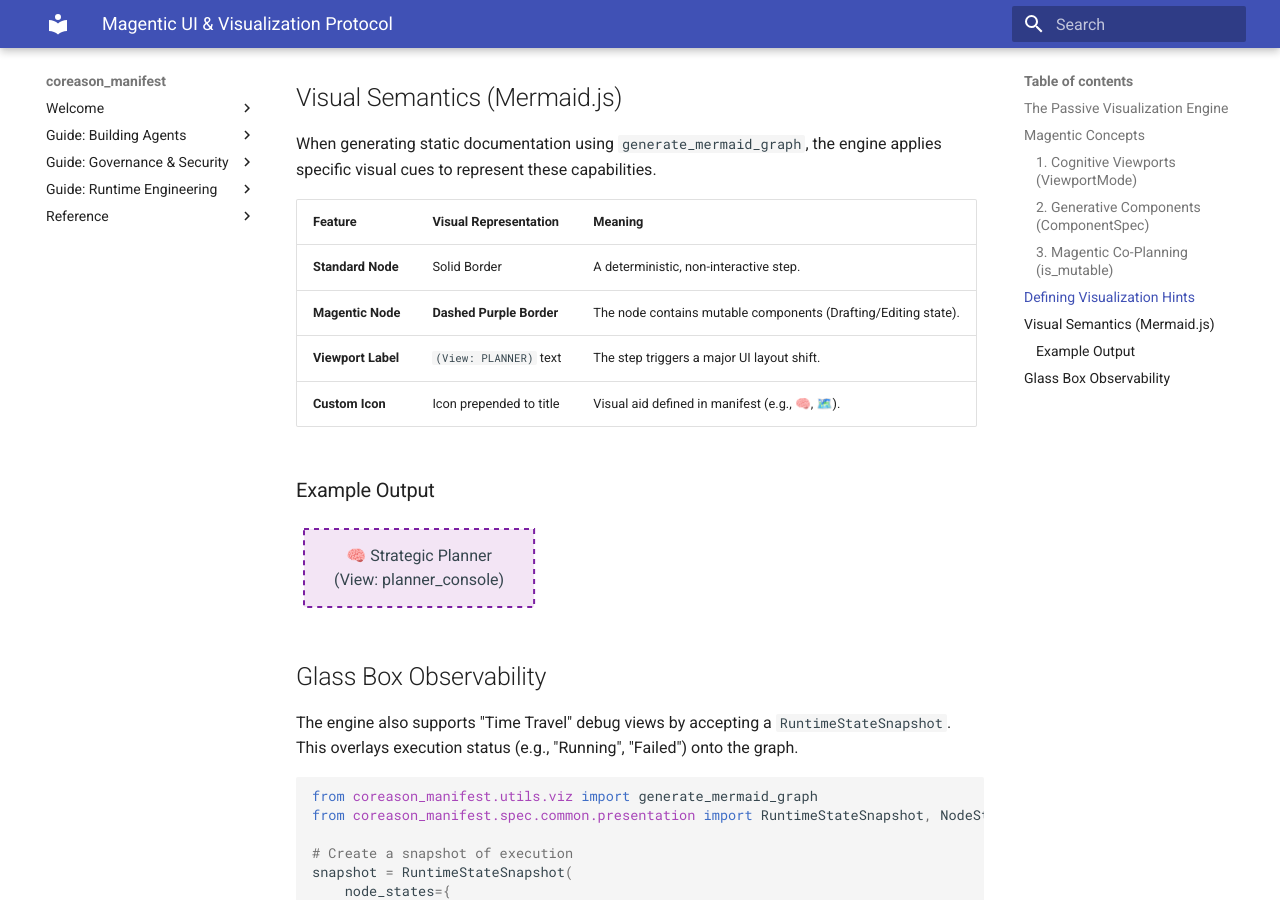
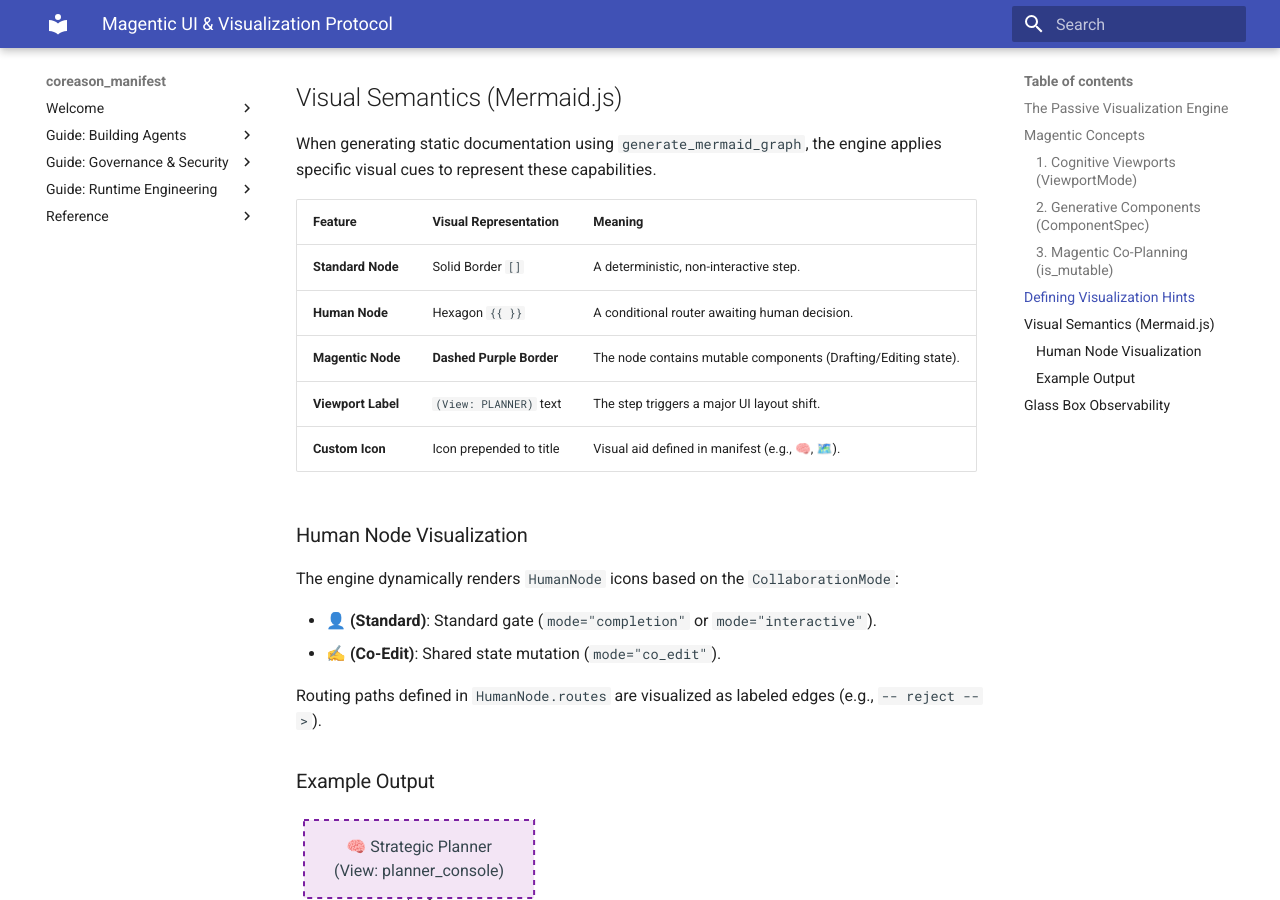
Before and after one commit to CoReason-AI/coreason-manifest, an MkDocs documentation site: the page built from docs/visualization.md, in a window 1280 px wide and 900 px high, scrolled down 2052 px. Built offline with MkDocs 1.6.1 and Material for MkDocs 9.7.7, drawn with Linux system fonts in a browser that asks for light colours.

Commit message:
feat: Update Mermaid visualization for HumanNode routing and collaboration (#500)
* Update Mermaid graph generation for HumanNode routing and collaboration

- Updated `_generate_recipe_mermaid` in `src/coreason_manifest/utils/viz.py` to visualize `HumanNode` routing and collaboration.
- Added logic to display different icons based on `CollaborationMode` ("✍️" for `co_edit`, "👤" otherwise).
- Included the render strategy protocol in the node label.
- Added explicit routing edges for `HumanNode.routes`.
- Added `tests/test_viz_human_routing.py` to verify the new visualization features.

* Synchronize documentation with Shared Agency and Human Routing changes

- Updated `docs/ux_collaboration.md`:
    - Documented `SteeringCommand` and `RenderStrategy` Enums.
    - Added `trace_intervention` to `CollaborationConfig` schema and examples.
- Updated `docs/graph_recipes.md`:
    - Redefined `HumanNode` as a conditional router.
    - Documented `routes` field.
    - Updated Mermaid diagram to use hexagons `{{ }}` for Human Nodes.
    - Updated JSON example to include `routes`.
- Updated `docs/visualization.md`:
    - Added "Human Node Visualization" section detailing dynamic icons (👤 vs ✍️) and decision edges.
    - Updated Visual Semantics table.
    - Updated Mermaid example to show `HumanNode` with hexagon and icon.
- Verified consistency across documentation files.

````diff
--- a/docs/visualization.md
+++ b/docs/visualization.md
@@ -78,17 +78,34 @@ When generating static documentation using `generate_mermaid_graph`, the engine
 
 | Feature | Visual Representation | Meaning |
 | :--- | :--- | :--- |
-| **Standard Node** | Solid Border | A deterministic, non-interactive step. |
+| **Standard Node** | Solid Border `[]` | A deterministic, non-interactive step. |
+| **Human Node** | Hexagon `{{ }}` | A conditional router awaiting human decision. |
 | **Magentic Node** | **Dashed Purple Border** | The node contains mutable components (Drafting/Editing state). |
 | **Viewport Label** | `(View: PLANNER)` text | The step triggers a major UI layout shift. |
 | **Custom Icon** | Icon prepended to title | Visual aid defined in manifest (e.g., 🧠, 🗺️). |
+
+### Human Node Visualization
+
+The engine dynamically renders `HumanNode` icons based on the `CollaborationMode`:
+
+*   **👤 (Standard)**: Standard gate (`mode="completion"` or `mode="interactive"`).
+*   **✍️ (Co-Edit)**: Shared state mutation (`mode="co_edit"`).
+
+Routing paths defined in `HumanNode.routes` are visualized as labeled edges (e.g., `-- reject -->`).
 
 ### Example Output
 
 ```mermaid
 graph TD
 classDef magentic fill:#f3e5f5,stroke:#7b1fa2,stroke-width:2px,stroke-dasharray: 5 5;
+classDef human fill:#fff3e0,stroke:#e65100,stroke-width:2px;
+
 planner_node["🧠 Strategic Planner<br/>(View: planner_console)"]:::magentic
+human_check{{"✍️ Manager Review<br/>(Protocol: adaptive_card)"}}:::human
+
+planner_node --> human_check
+human_check -- "approve" --> deploy
+human_check -- "reject" --> planner_node
 ```
 
 ## Glass Box Observability
````
Also changed, not shown: docs/graph_recipes.md (+12 -8 lines), docs/ux_collaboration.md (+5 -5 lines), 2 other files.
